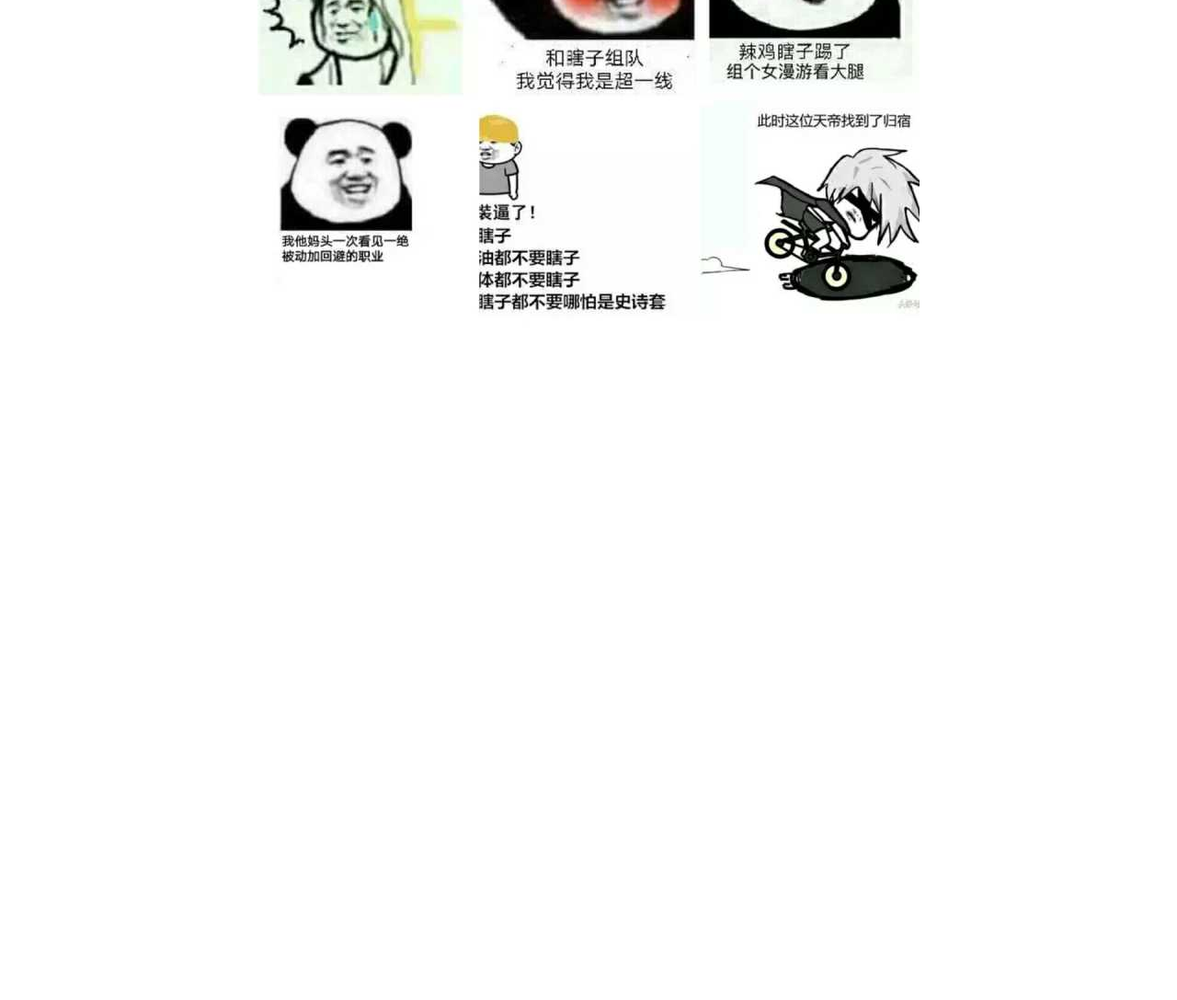
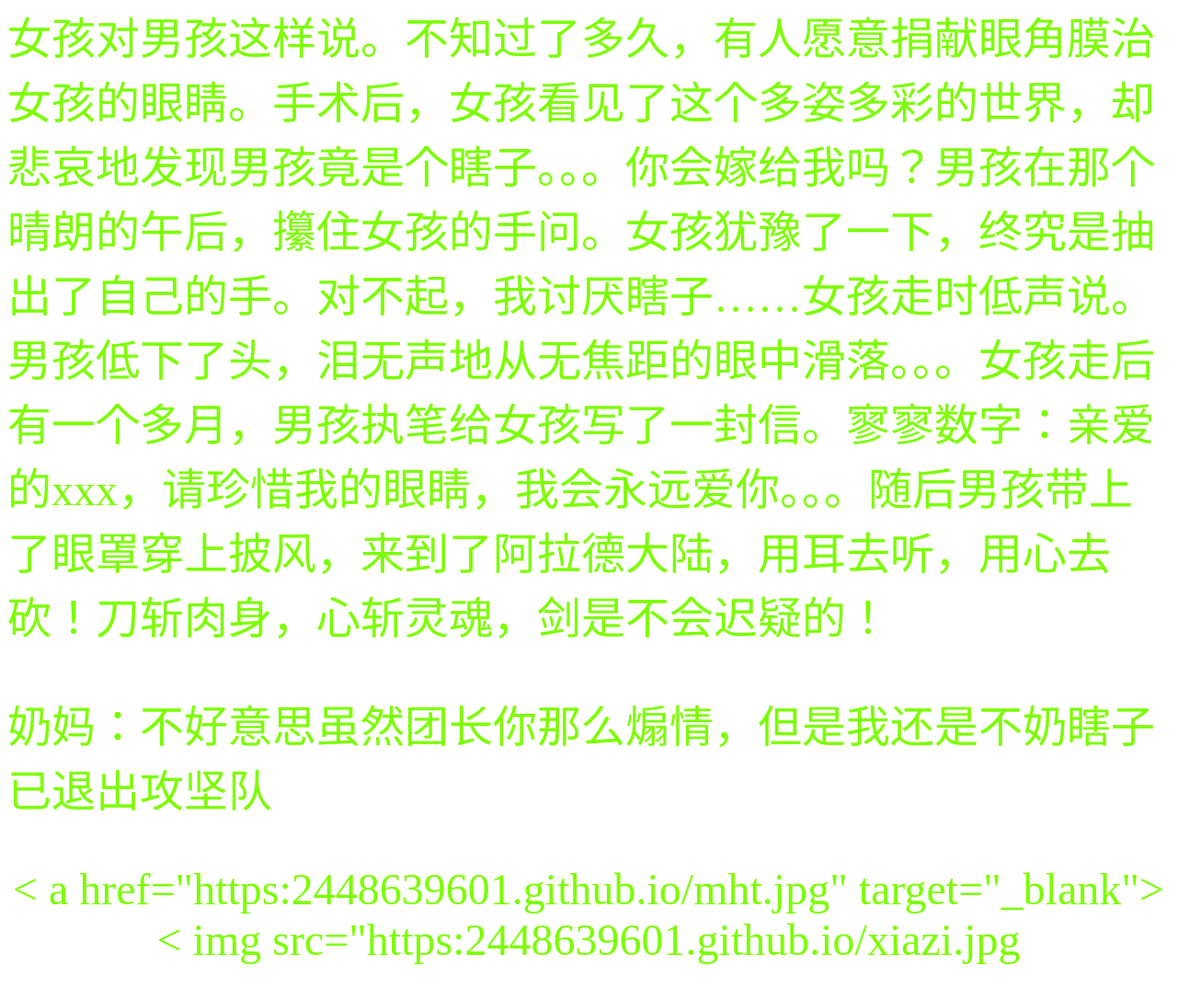
Before and after one commit to 2448639601/2448639601.github.io1, a plain HTML site: page index.html in a window 1280 px wide. Shown: the part 451-1538 px from the top of the page at 92% size. Before the commit the page ends 838 px from the top, so only its background shows below. Drawn offline with Linux system fonts and the light colour scheme.

Commit message:
Update index.html

```diff
--- a/index.html
+++ b/index.html
@@ -1,15 +1,21 @@
-<!doctype html>
-<html>
-  <head>
-    <title>马化腾</title>
+ <title>小学生作文</title>
   </head>
   <body>
-    <p align="center">用薪创造快乐</p >
-    <p align="center">
-    	<a href="https:2448639601.github.io/mht.jpg
-" target="_blank">
-    		<img src="https:2448639601.github.io/xiazi.jpg
-"></a >
- </p >
-    </body>
+    <p align="center"><font color="#030303"size="5000">
+    	打团不要瞎子
+    </p >
+      <p align="left"><font color="#7CFC00"size="30">
+      从前有个女孩，是个盲人，天生的。她讨厌自己，讨厌世界上所有人，除了那个爱她的男孩。无论伤心快乐，男孩都陪着她。如果我有一天能看见这个世界，我一定嫁给你！女孩对男孩这样说。
+     </p >
+     <p align="left"><font color="#7CFC00"size="30">
+      女孩对男孩这样说。不知过了多久，有人愿意捐献眼角膜治女孩的眼睛。手术后，女孩看见了这个多姿多彩的世界，却悲哀地发现男孩竟是个瞎子。。。你会嫁给我吗？男孩在那个晴朗的午后，攥住女孩的手问。女孩犹豫了一下，终究是抽出了自己的手。对不起，我讨厌瞎子……女孩走时低声说。男孩低下了头，泪无声地从无焦距的眼中滑落。。。女孩走后有一个多月，男孩执笔给女孩写了一封信。寥寥数字：亲爱的xxx，请珍惜我的眼睛，我会永远爱你。。。随后男孩带上了眼罩穿上披风，来到了阿拉德大陆，用耳去听，用心去砍！刀斩肉身，心斩灵魂，剑是不会迟疑的！
+     </p >
+     <p align="left"><font color="#7CFC00"size="30">
+      奶妈：不好意思虽然团长你那么煽情，但是我还是不奶瞎子  已退出攻坚队
+     </p >
+       <p align="center">
+      < a href="https:2448639601.github.io/mht.jpg" target="_blank">
+      < img src="https:2448639601.github.io/xiazi.jpg
+</p >
+  </body>
 </html>
```
